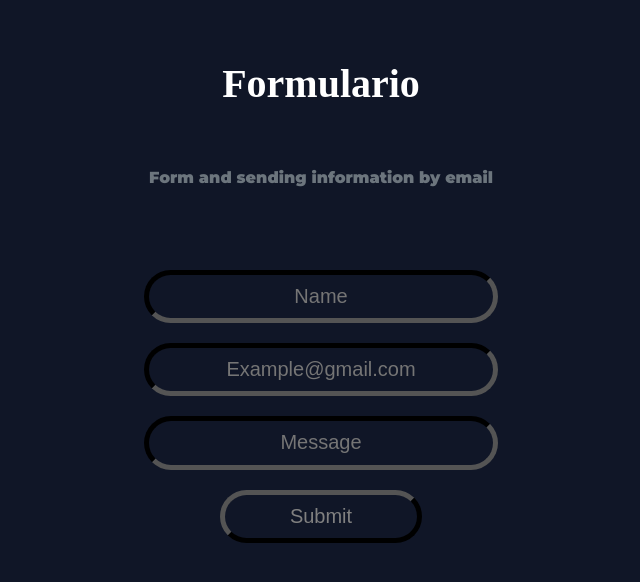
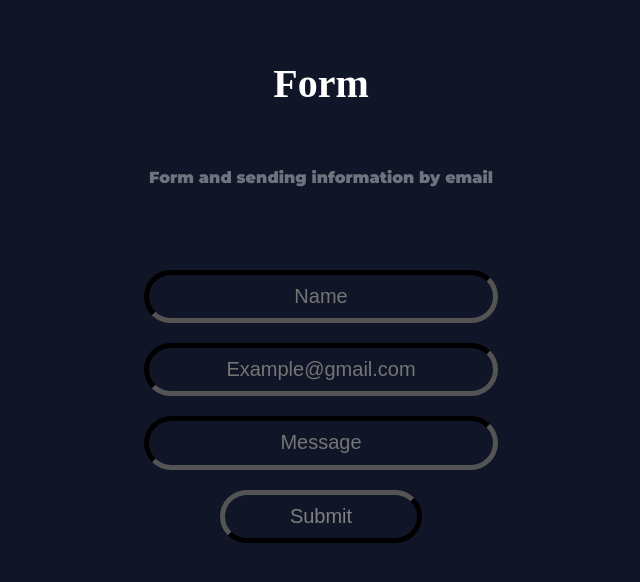
Before and after one commit to JhoanSebasB/formulario, a plain HTML site: page index.html in a window 1280 px wide. Shown: the whole page, without its empty margins (319-959 px from the left). Drawn offline with Linux system fonts and the light colour scheme.

Commit message:
Update index.html

```diff
--- a/index.html
+++ b/index.html
@@ -15,7 +15,7 @@
 </head>
 <body>
     <div>
-    <h1>Formulario</h1>
+    <h1>Form</h1>
     <p id="p">  <!--"identificador" para solo un elemento-->
         Form and sending information by email
     </p>
```
